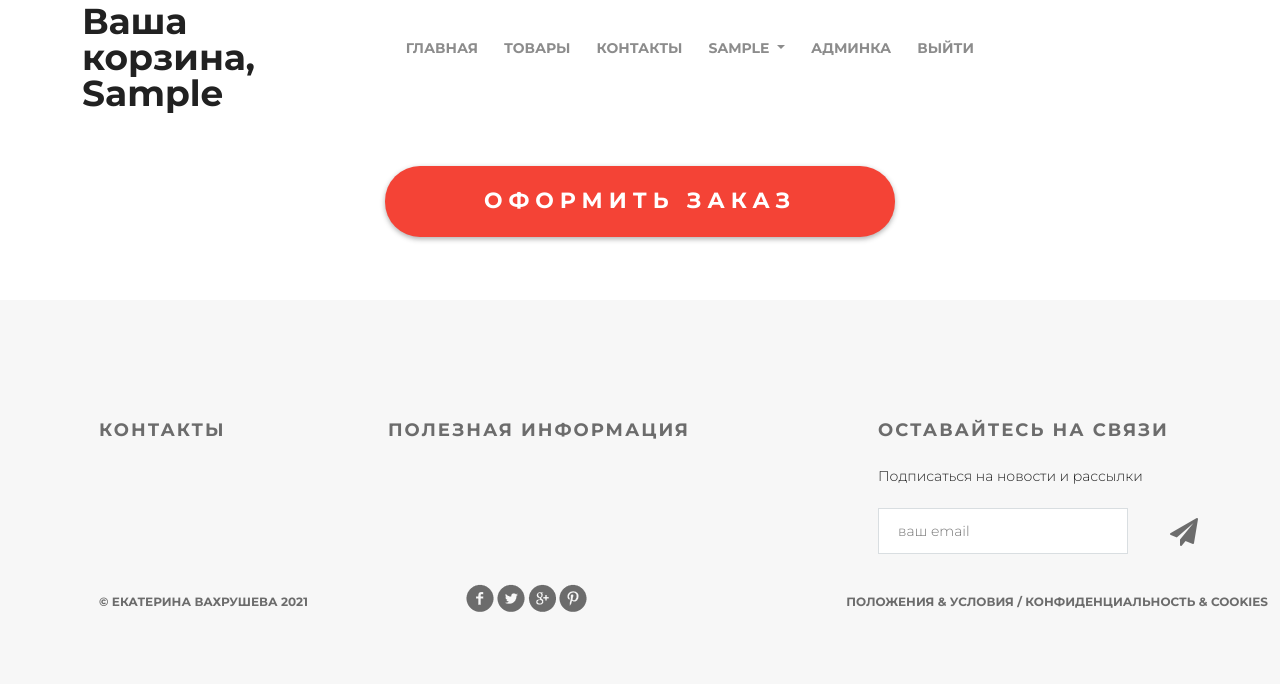
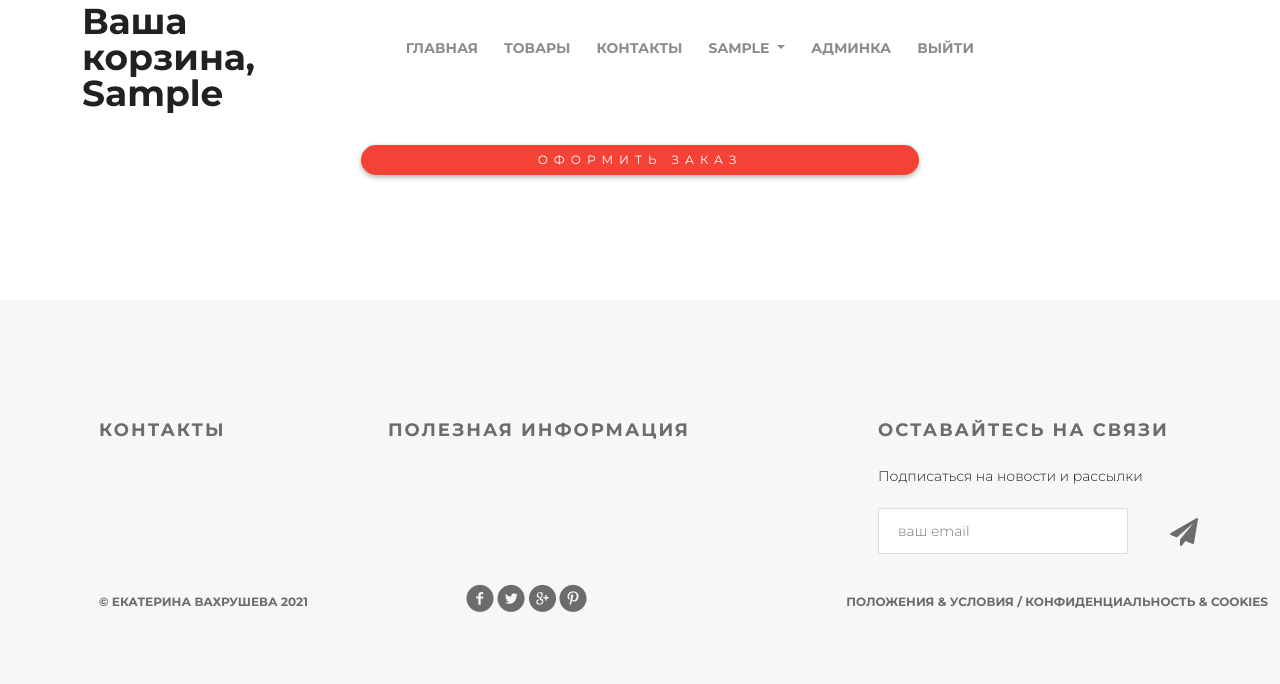
Before and after one commit to Lajilit/django_2, a Django app: page /basket/ in a window 1280 px wide; the page is wider, and only the part inside the window is pictured. Shown: the part 116-800 px from the top of that part. Run offline with Django 3.2, Linux system fonts and the light colour scheme; the visitor is signed in with stand-in values (Sample User, id 1); data comes from the database, SQL or seed files in the repository; data that the repository does not hold is empty.

Commit message:
работа со стилями, исправление ошибки

```diff
--- a/geekshop/mainapp/context_processors.py
+++ b/geekshop/mainapp/context_processors.py
@@ -1,9 +1,10 @@
 from basketapp.models import Basket
 
 def basket(request):
-   if request.user.is_authenticated:
+    basket = []
+    if request.user.is_authenticated:
       basket = request.user.basket.select_related()
 
-   return {
-       'basket': basket
-   }
+    return {
+        'basket': basket
+    }
--- a/geekshop/static/mainapp/style.css
+++ b/geekshop/static/mainapp/style.css
@@ -997,7 +997,6 @@ td:first-child {
 	color:  #ffffff;
 	font-size: 22px;
 	font-weight: 700;
-	line-height: 24px;
 	box-shadow: 0px 2px 4.85px 0.15px rgba(33, 33, 33, 0.35);
 	line-height: 70px;
 	letter-spacing: 6px;
@@ -1108,7 +1107,7 @@ td:first-child {
     margin-bottom: 70px;
 }
 
-.category-products .red-button,
+.rb,
 .related-products .red-button {
 	display: block;
 	height: 10%;
@@ -1126,6 +1125,12 @@ td:first-child {
 	box-shadow: 0px 2px 4.85px 0.15px rgba(33, 33, 33, 0.35);
 	letter-spacing: 6px;
 	margin-top: 10px;
+}
+
+.rb  {
+	font-size: 12px;
+	font-weight: 500;
+	line-height: 30px;
 }
 
 .related-products .block {
```
Also changed, not shown: geekshop/mainapp/static/mainapp/style.css (+7 -2 lines), 1 other file.
